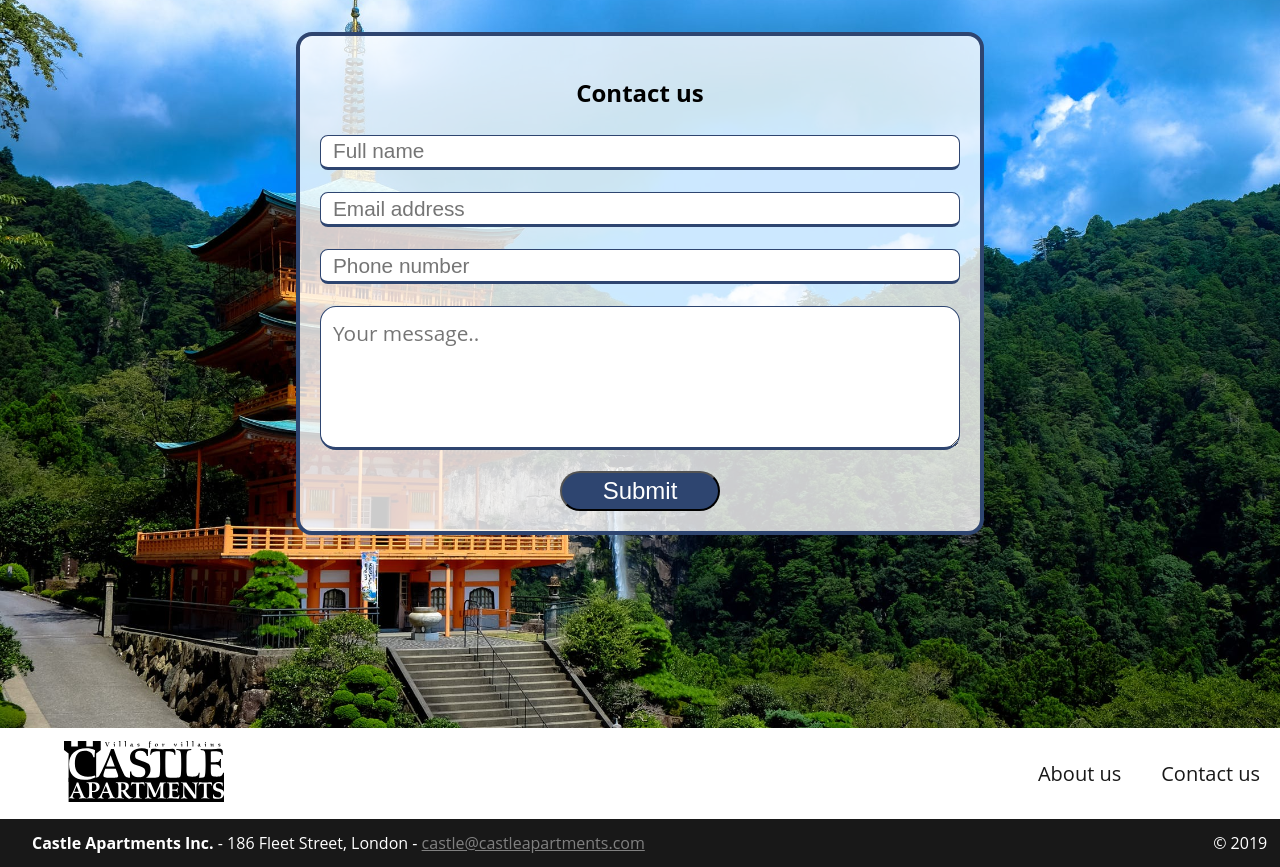
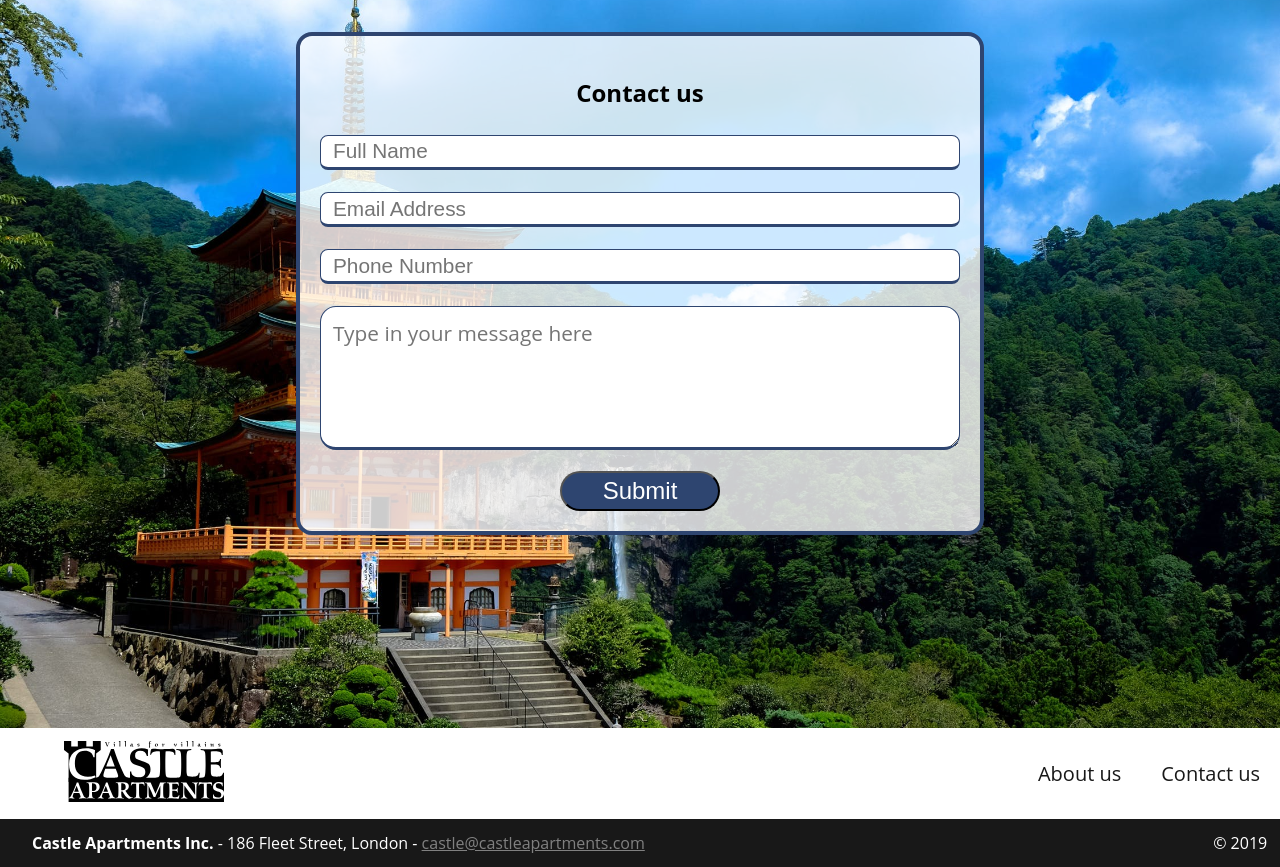
Before and after one commit to ymir17/castleApt, a Django app: template templates/Contact_us/contactus.html in a window 1280 px wide. Shown: the part 72-939 px from the top of the page. Run offline with Django 3.2, Linux system fonts and the light colour scheme; the template is opened without the code that fills it: values that come from a table or form of the project are taken from there, others are empty.

Commit message:
contactus not crashing

```diff
--- a/contactus/forms/forms.py
+++ b/contactus/forms/forms.py
@@ -2,7 +2,7 @@ from django import forms
 from django.forms import ModelForm
 
 
-class MailForm(ModelForm):
+class MailForm(forms.Form):
 
     name = forms.CharField(
         required=True,
@@ -18,7 +18,7 @@ class MailForm(ModelForm):
     )
     message = forms.CharField(
         required=True,
-        widget=forms.TextInput,
+        widget=forms.Textarea,
     )
 
     def __init__(self, *args, **kwargs):
@@ -26,14 +26,20 @@ class MailForm(ModelForm):
         self.fields['name'].widget.attrs.update({
             'id': 'name',
             'placeholder': 'Full Name',
+            'class': 'inputs',
+            'type': 'text'
         })
         self.fields['email'].widget.attrs.update({
             'id': 'email',
             'placeholder': 'Email Address',
+            'class': 'inputs',
+            'type': 'text'
         })
         self.fields['phoneNo'].widget.attrs.update({
             'id': 'pnumber',
             'placeholder': 'Phone Number',
+            'class': 'inputs',
+            'type': 'text'
         })
         self.fields['message'].widget.attrs.update({
             'id': 'subject',
--- a/contactus/views.py
+++ b/contactus/views.py
@@ -11,7 +11,7 @@ def index(request):
         phoneNo = form.fields['phoneNo']
         message = form.fields['message']
         subject = 'Subject: Contact Us'
-        send_mail(subject, message, email, ['contact.castleapt@gmail.com'])
+        send_mail(subject, str(message), email, ['contact.castleapt@gmail.com'])
         return redirect('home-index')
     else:
         form = MailForm()
--- a/static/css/contactus.css
+++ b/static/css/contactus.css
@@ -1,5 +1,5 @@
 
-input[type=text], textarea {
+.inputs, textarea {
     background: rgba(255, 255, 255, 1);
     border-top: 0.06rem solid #2E4570;
     border-left: 0.06rem solid #2E4570;
--- a/templates/Contact_us/contactus.html
+++ b/templates/Contact_us/contactus.html
@@ -8,12 +8,15 @@
     <div class="container">
     <h2>Contact us</h2>
     <form method="POST" action="{# {% url 'contactus-index' %} #}">
-{#        {% csrf_token %}#}
-{#        {{ form }}#}
-        <input type="text" id="name" name="fullname" placeholder="Full name">
+        {% csrf_token %}
+        {{ form.name }}
+        {{ form.email }}
+        {{ form.phoneNo }}
+        {{ form.message }}
+        <!--<input type="text" id="name" name="fullname" placeholder="Full name">
         <input type="text" id="email" name="emailadress" placeholder="Email address">
         <input type="text" id="pnumber" name="phonenumber" placeholder="Phone number">
-        <textarea id="subject" name="subject" placeholder="Your message.." ></textarea>
+        <textarea id="subject" name="subject" placeholder="Your message.." ></textarea>-->
         <input type="submit" value="Submit">
     </form>
 </div>
```
